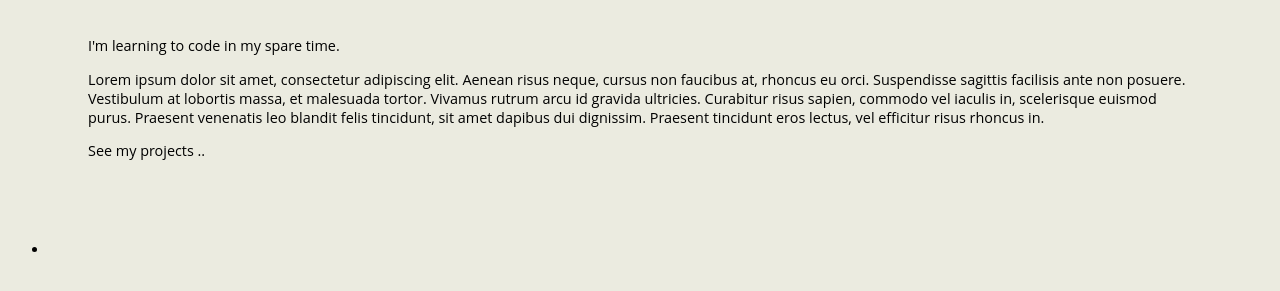
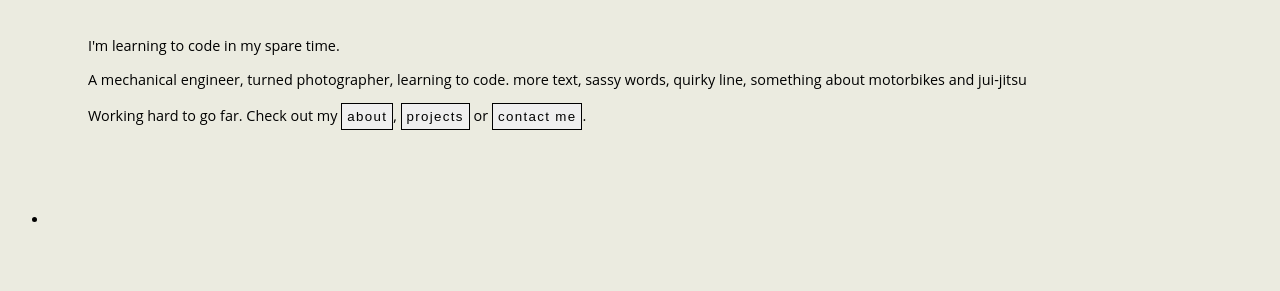
Before and after one commit to elliottjroberts/er-portfolio-v1, a plain HTML site: page index.html in a window 1280 px wide. Shown: the part 379-670 px from the top of the page. Drawn offline with Linux system fonts and the light colour scheme.

Commit message:
update site and added buttons

```diff
--- a/index.html
+++ b/index.html
@@ -27,13 +27,8 @@
     <div class="text">
         <h1>Hi, my name is Elliott.</h1>
         <p>I'm learning to code in my spare time.</p>
-        <p>Lorem ipsum dolor sit amet, consectetur adipiscing elit. Aenean risus neque, cursus non faucibus at, rhoncus eu orci.
-           Suspendisse sagittis facilisis ante non posuere.
-           Vestibulum at lobortis massa, et malesuada tortor.
-           Vivamus rutrum arcu id gravida ultricies. Curabitur risus sapien, commodo vel iaculis in, scelerisque euismod purus.
-           Praesent venenatis leo blandit felis tincidunt, sit amet dapibus dui dignissim. Praesent tincidunt eros lectus,
-           vel efficitur risus rhoncus in.</p>
-        <p>See my projects ..</p>
+        <p>A mechanical engineer, turned photographer, learning to code. more text, sassy words, quirky line, something about motorbikes and jui-jitsu</p>
+        <p>Working hard to go far. Check out my <a href="www.google.com"><button class="page-button">about</button></a>, <a href=""><button class="page-button">projects</button></a> or <a href=""><button class ="page-button">contact me</button></a>.</p>
     </div>
 
     <div class="social">
--- a/styles.scss
+++ b/styles.scss
@@ -85,3 +85,21 @@ a {
   li {
       text-decoration: none;
   }
+
+  .page-button {
+      border-style: solid;
+      border-width: thin;
+      letter-spacing: 0.1em;
+      padding: 5px;
+  }
+
+  .page-button:hover {
+      background-color: black;
+      color: white;
+      cursor: pointer;
+
+  }
+
+  a button {
+      text-decoration: none;
+  }
```
Also changed, not shown: styles.css, 1 other file.
